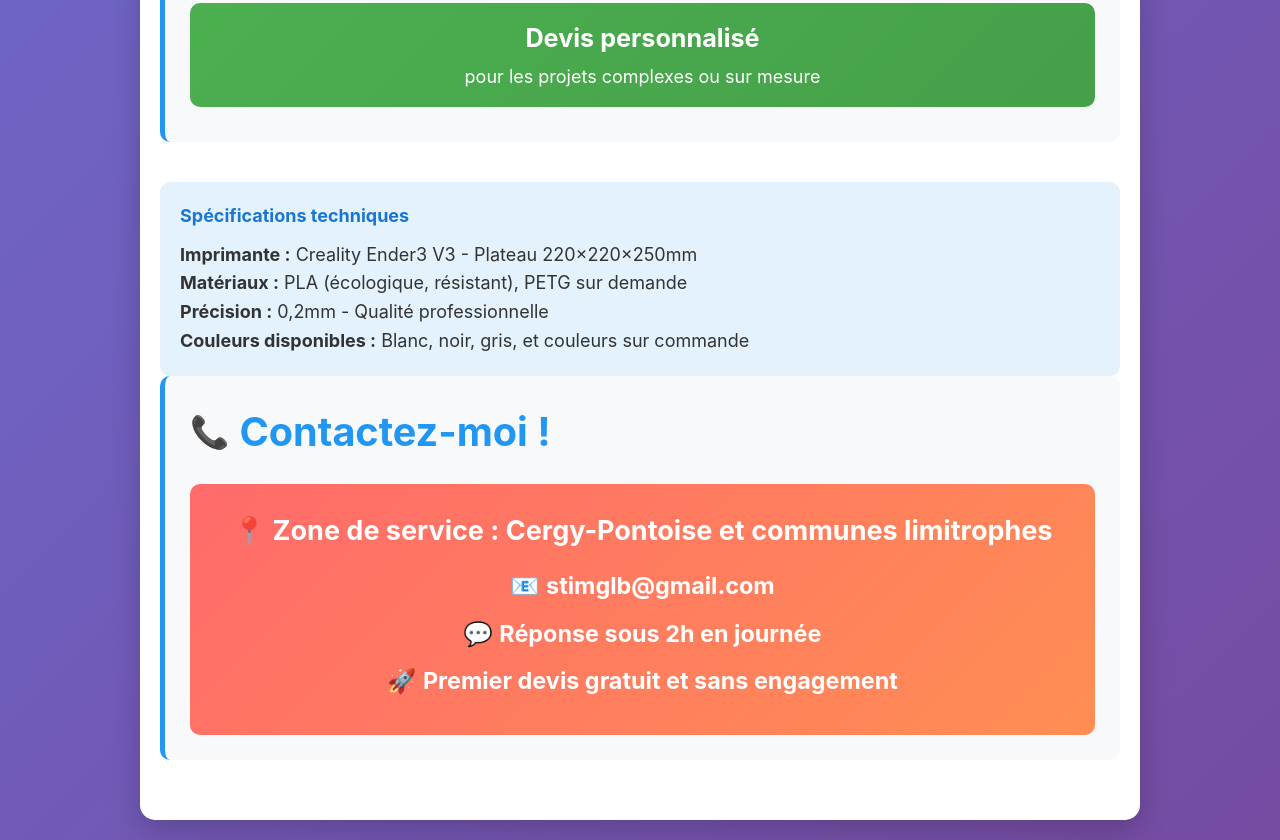
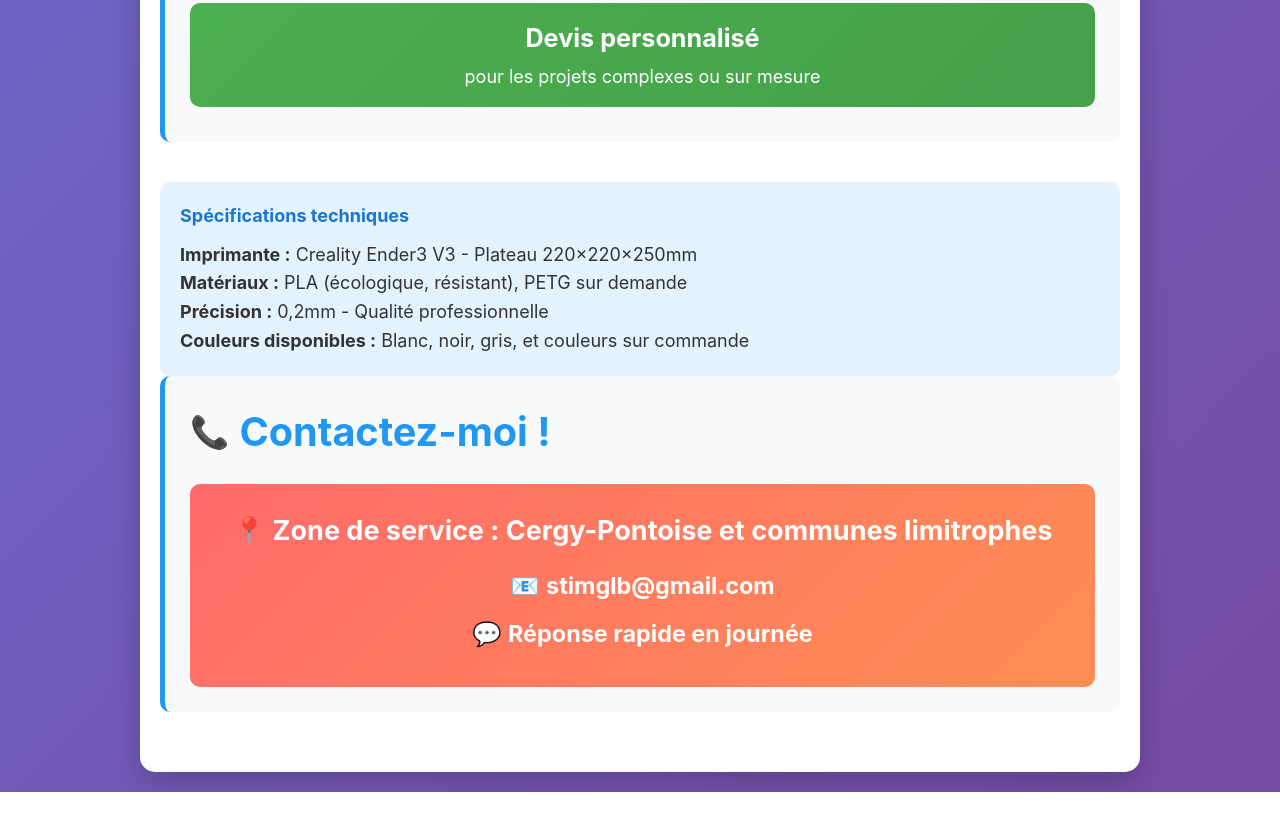
Before and after one commit to StimGlb/3DPrintingService, a plain HTML site: page index.html in a window 1280 px wide. Shown: the part 2122-2962 px from the top of the page. After the commit the page ends 2914 px from the top, so only its background shows below. Drawn offline with Linux system fonts and the light colour scheme.

Commit message:
Update index.html

```diff
--- a/index.html
+++ b/index.html
@@ -306,8 +306,7 @@
             <div class="contact-info">
                 <h3>📍 Zone de service : Cergy-Pontoise et communes limitrophes</h3>
                 <div class="contact-detail">📧 <strong>stimglb@gmail.com</strong></div>
-                <div class="contact-detail">💬 <strong>Réponse sous 2h en journée</strong></div>
-                <div class="contact-detail">🚀 <strong>Premier devis gratuit et sans engagement</strong></div>
+                <div class="contact-detail">💬 <strong>Réponse rapide en journée</strong></div>
             </div>
         </div>
     </div>
```
